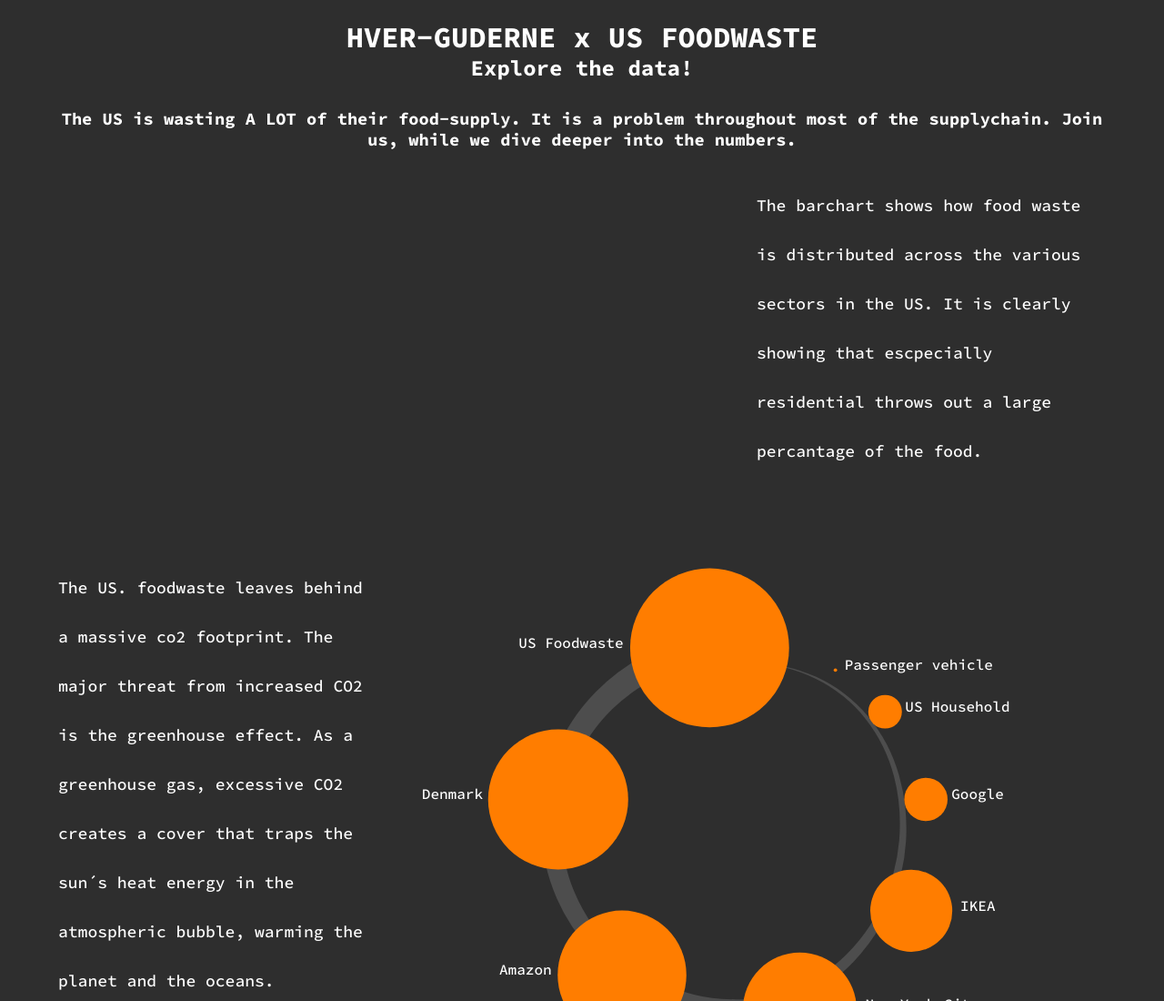
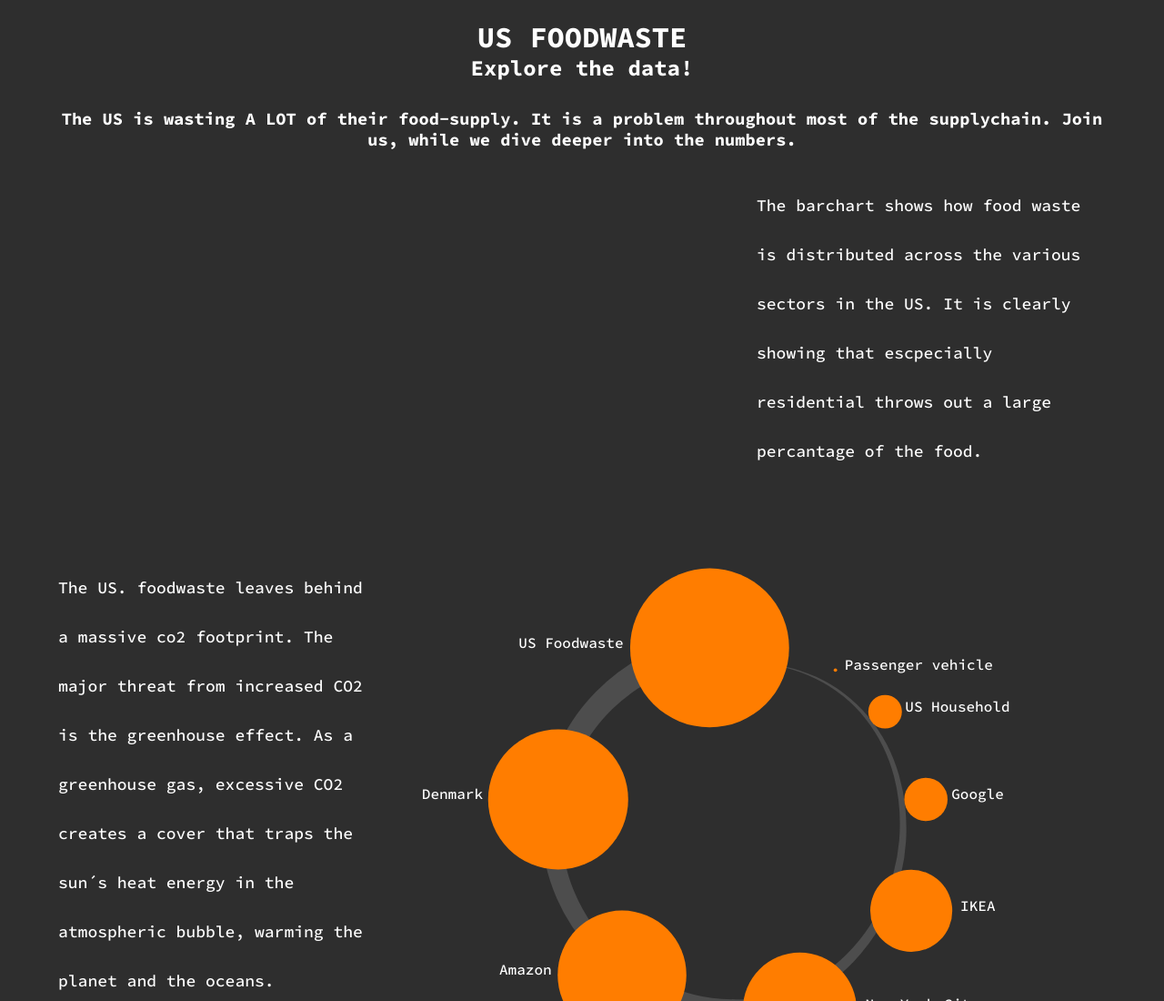
Before and after one commit to WilliamKruse/projekt1, a website: page public/index.html in a window 1280 px wide. Shown: the top 1100 px of the page at 91% size. Drawn offline with Linux system fonts and the light colour scheme; no server answers.

Commit message:
sidste commit mandag 6. alt virker

```diff
--- a/public/index.html
+++ b/public/index.html
@@ -14,7 +14,7 @@
 </head>
 <body>
 <div class="intro">
-    <h1>HVER-GUDERNE x US FOODWASTE</h1>
+    <h1>US FOODWASTE </h1>
     <h2>Explore the data!</h2>
     <h3>The US is wasting A LOT of their food-supply. It is a problem throughout most of the supplychain. Join us, while we dive deeper into the numbers.</h3>
 </div>
```
